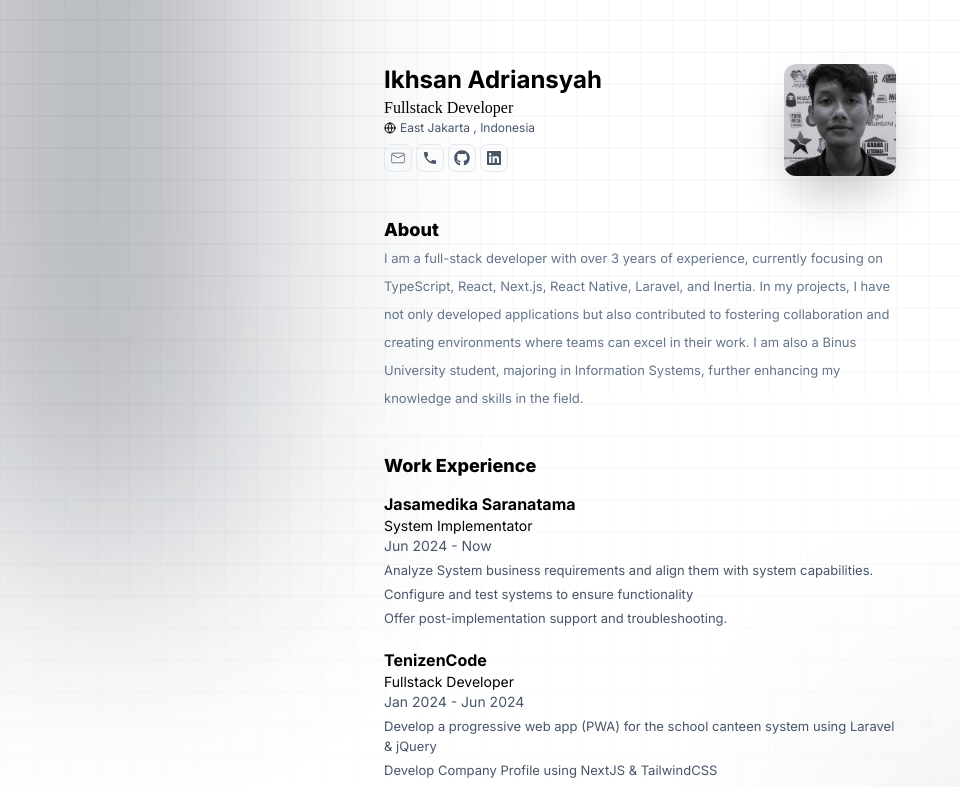
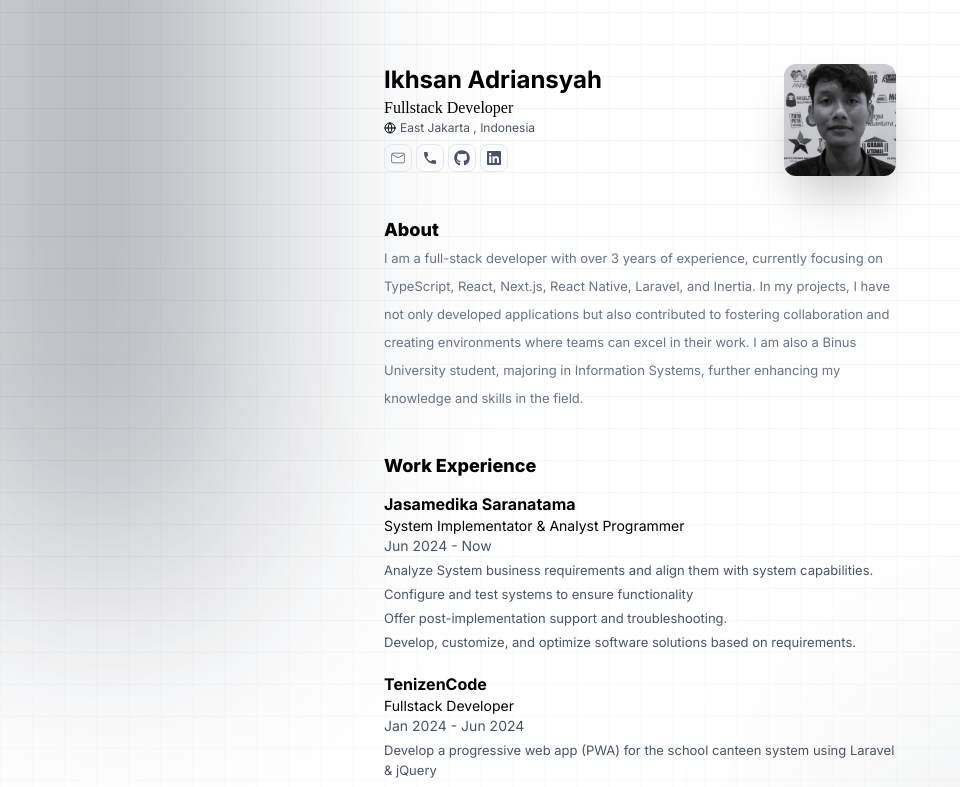
Before and after one commit to ikhsanadrians/portofolio, a Next.js app: page / in a window 1280 px wide. Shown: the top 787 px of the page, without its empty margins (0-960 px from the left). Built offline with nearby package versions, Linux system fonts and the light colour scheme.

Commit message:
feat: update description

```diff
--- a/components/work/work.tsx
+++ b/components/work/work.tsx
@@ -4,12 +4,13 @@ import workTypes from './workTypes';
 const workData: workTypes[] = [
     {
         place: "Jasamedika Saranatama",
-        role: "System Implementator",
+        role: "System Implementator & Analyst Programmer",
         years: "Jun 2024 - Now",
         description: [
             "Analyze System business requirements and align them with system capabilities.",
             "Configure and test systems to ensure functionality",
-            "Offer post-implementation support and troubleshooting."
+            "Offer post-implementation support and troubleshooting.",
+            "Develop, customize, and optimize software solutions based on requirements."
         ]
     },
     {
```
